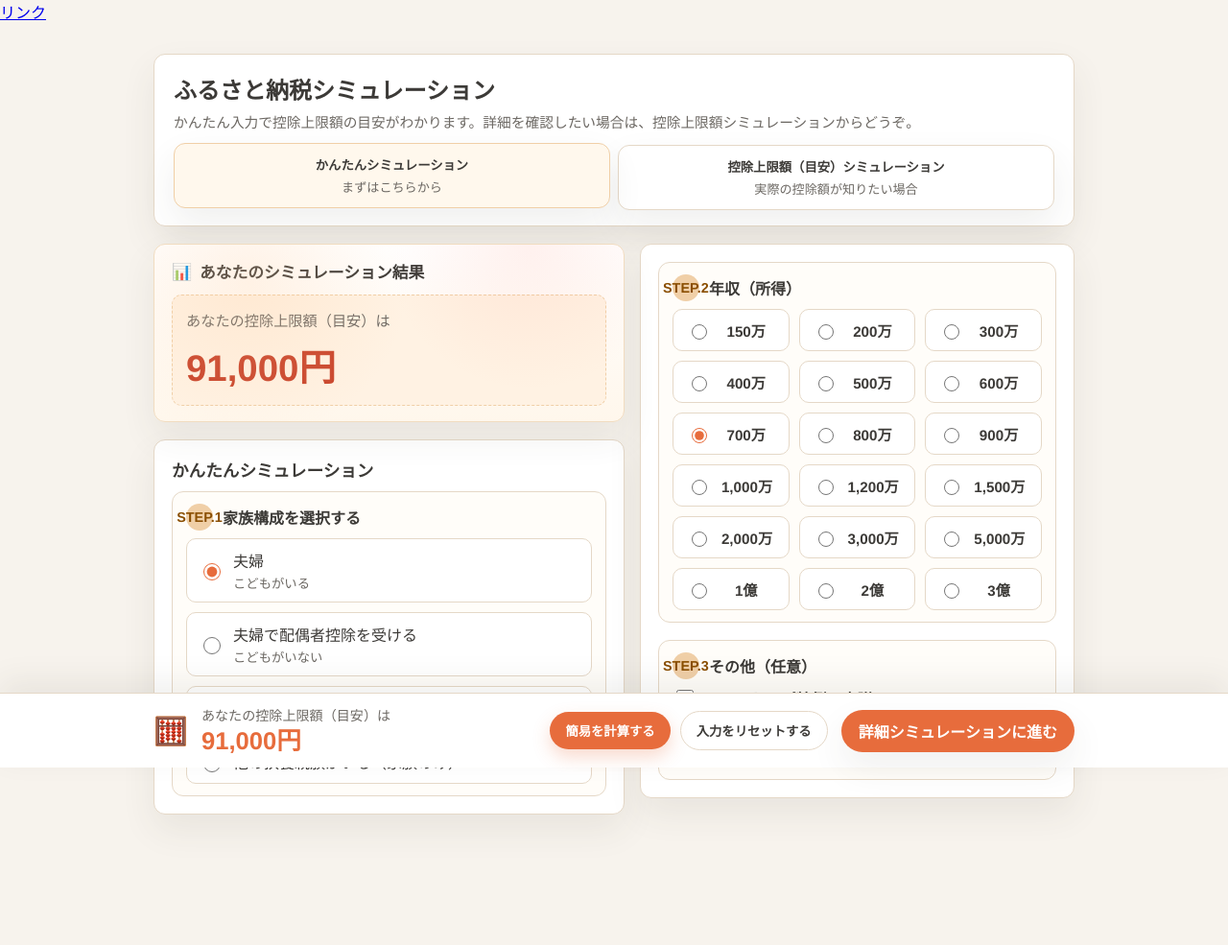
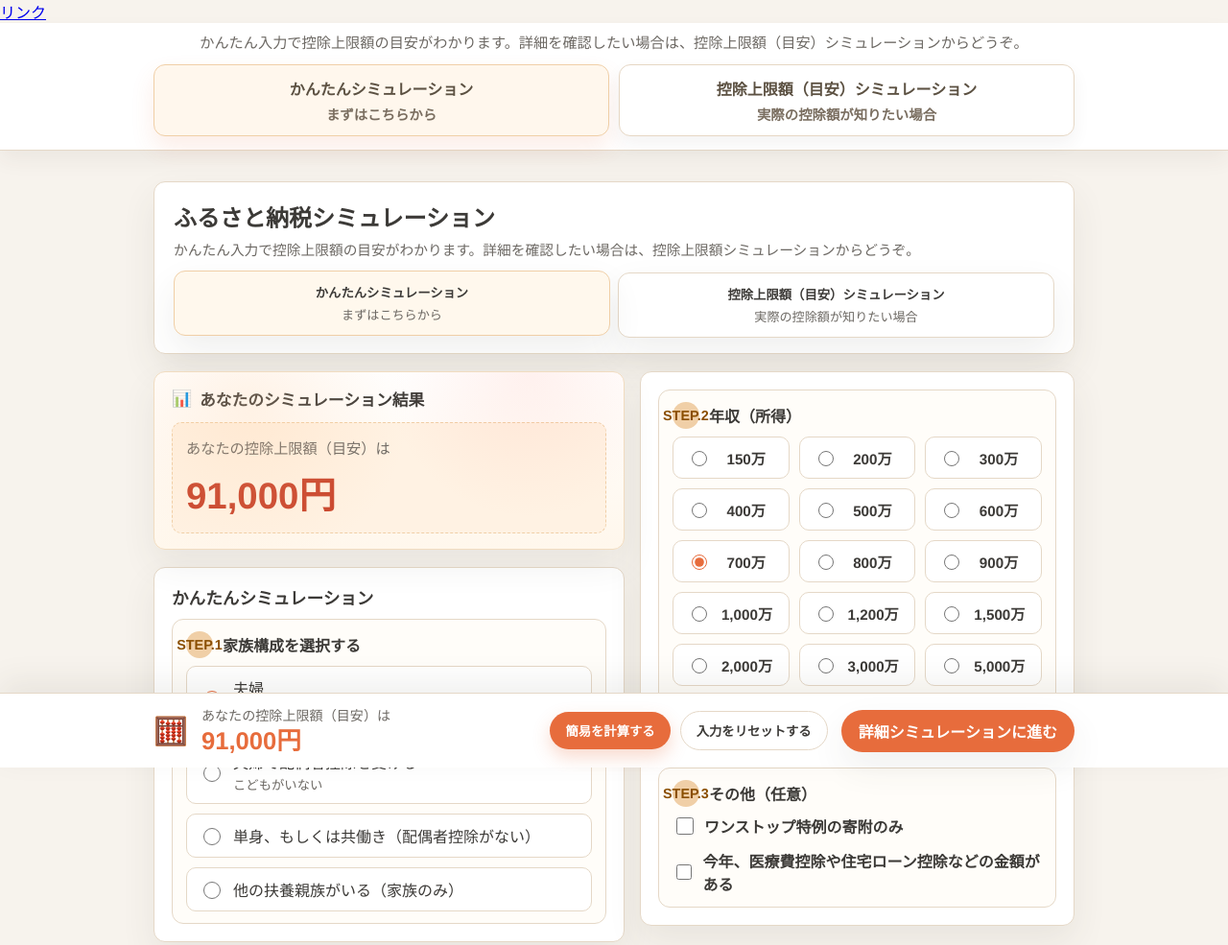
Before and after one commit to riosecca/furusato-tax-calculator, a website: page docs/index.html in a window 1280 px wide. Shown: the whole page at 96% size. Drawn offline with Linux system fonts and the light colour scheme.

Commit message:
{commitment comments}

```diff
--- a/docs/app.js
+++ b/docs/app.js
@@ -778,6 +778,36 @@ function initTabToggleCta() {
     const initialActive = document.querySelector('.tab-button.tab-active');
     updateCta((_a = initialActive === null || initialActive === void 0 ? void 0 : initialActive.dataset.target) !== null && _a !== void 0 ? _a : null);
 }
+function initModeSwitch() {
+    var _a, _b;
+    if (typeof document === 'undefined') {
+        return;
+    }
+    const buttons = Array.from(document.querySelectorAll('[data-role="mode-switch"]'));
+    if (!buttons.length) {
+        return;
+    }
+    const setActive = (targetId) => {
+        buttons.forEach((btn) => {
+            btn.classList.toggle('mode-switch__item--active', btn.dataset.target === targetId);
+        });
+    };
+    buttons.forEach((btn) => {
+        btn.addEventListener('click', () => {
+            const targetId = btn.dataset.target;
+            if (targetId) {
+                activateTab(targetId);
+            }
+            setActive(targetId !== null && targetId !== void 0 ? targetId : null);
+        });
+    });
+    document.addEventListener('tab:changed', (event) => {
+        var _a;
+        setActive((_a = event.detail) === null || _a === void 0 ? void 0 : _a.id);
+    });
+    const initialActive = (_b = (_a = document.querySelector('.tab-button.tab-active')) === null || _a === void 0 ? void 0 : _a.dataset.target) !== null && _b !== void 0 ? _b : null;
+    setActive(initialActive);
+}
 function initBarActions() {
     if (typeof document === 'undefined') {
         return;
@@ -817,6 +847,7 @@ function bootstrap() {
     initSimpleSimulator();
     initAdvancedSimulator();
     initTabToggleCta();
+    initModeSwitch();
     initBarActions();
 }
 if (typeof document !== 'undefined') {
--- a/docs/index.html
+++ b/docs/index.html
@@ -31,6 +31,74 @@
       color: var(--text-main);
       -webkit-font-smoothing: antialiased;
       padding-bottom: 96px;
+    }
+
+    .top-banner {
+      position: sticky;
+      top: 0;
+      z-index: 60;
+      background: #fff;
+      border-bottom: 1px solid var(--border);
+      box-shadow: 0 10px 20px rgba(60, 58, 55, 0.06);
+    }
+
+    .top-banner__inner {
+      max-width: 1000px;
+      margin: 0 auto;
+      padding: 10px 20px 14px;
+      display: grid;
+      gap: 10px;
+    }
+
+    .top-banner__lead {
+      margin: 0;
+      text-align: center;
+      color: var(--text-muted);
+      font-size: 0.95rem;
+      line-height: 1.5;
+    }
+
+    .mode-switch {
+      display: grid;
+      grid-template-columns: repeat(auto-fit, minmax(260px, 1fr));
+      gap: 10px;
+    }
+
+    .mode-switch__item {
+      border: 1px solid #e6d7c4;
+      background: #fff;
+      color: #5c5142;
+      border-radius: 12px;
+      padding: 12px 14px;
+      text-align: center;
+      font-weight: 700;
+      box-shadow: 0 8px 18px rgba(60, 58, 55, 0.06);
+      transition: transform 120ms ease, box-shadow 120ms ease, border-color 120ms ease, background-color 120ms ease;
+      cursor: pointer;
+    }
+
+    .mode-switch__item:hover {
+      transform: translateY(-1px);
+      box-shadow: 0 12px 22px rgba(60, 58, 55, 0.1);
+    }
+
+    .mode-switch__item--active {
+      background: #fff7ed;
+      border-color: #f0cfa7;
+      box-shadow: 0 12px 24px rgba(232, 108, 60, 0.12);
+    }
+
+    .mode-switch__title {
+      display: block;
+      font-size: 1rem;
+      margin-bottom: 4px;
+    }
+
+    .mode-switch__sub {
+      display: block;
+      font-size: 0.9rem;
+      color: #7a6e60;
+      font-weight: 600;
     }
 
     .app {
@@ -746,6 +814,21 @@
 
 <body>
   <a href="https://riosecca.github.io/furusato-tax-calculator/">リンク</a>
+  <div class="top-banner" role="group" aria-label="シミュレーションを選択">
+    <div class="top-banner__inner">
+      <p class="top-banner__lead">かんたん入力で控除上限額の目安がわかります。詳細を確認したい場合は、控除上限額（目安）シミュレーションからどうぞ。</p>
+      <div class="mode-switch">
+        <button class="mode-switch__item" data-role="mode-switch" data-target="panel-simple" type="button">
+          <span class="mode-switch__title">かんたんシミュレーション</span>
+          <span class="mode-switch__sub">まずはこちらから</span>
+        </button>
+        <button class="mode-switch__item" data-role="mode-switch" data-target="panel-advanced" type="button">
+          <span class="mode-switch__title">控除上限額（目安）シミュレーション</span>
+          <span class="mode-switch__sub">実際の控除額が知りたい場合</span>
+        </button>
+      </div>
+    </div>
+  </div>
   <div class="app">
     <header class="app-header">
       <h1 class="app-title">ふるさと納税シミュレーション</h1>
```
